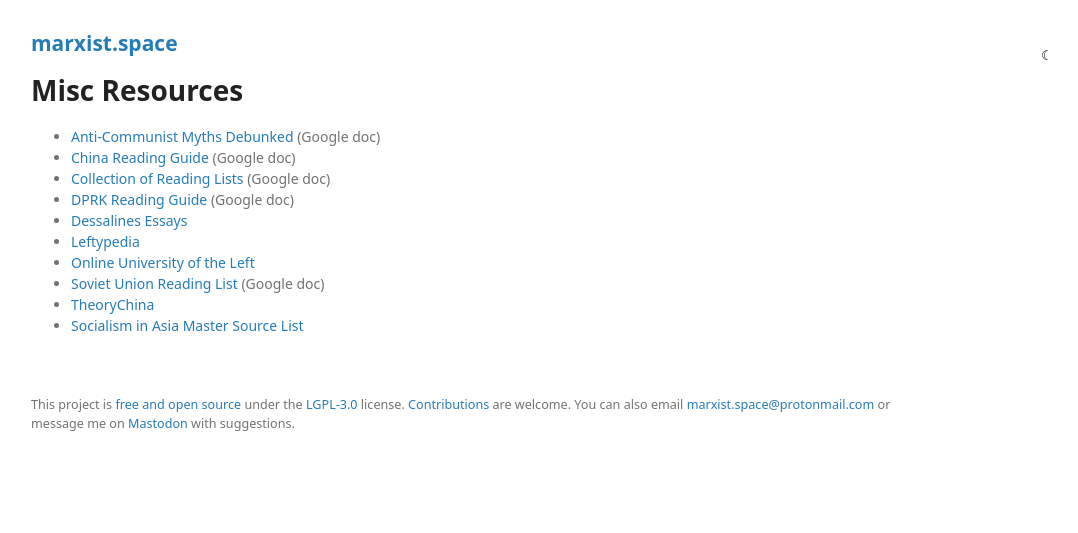
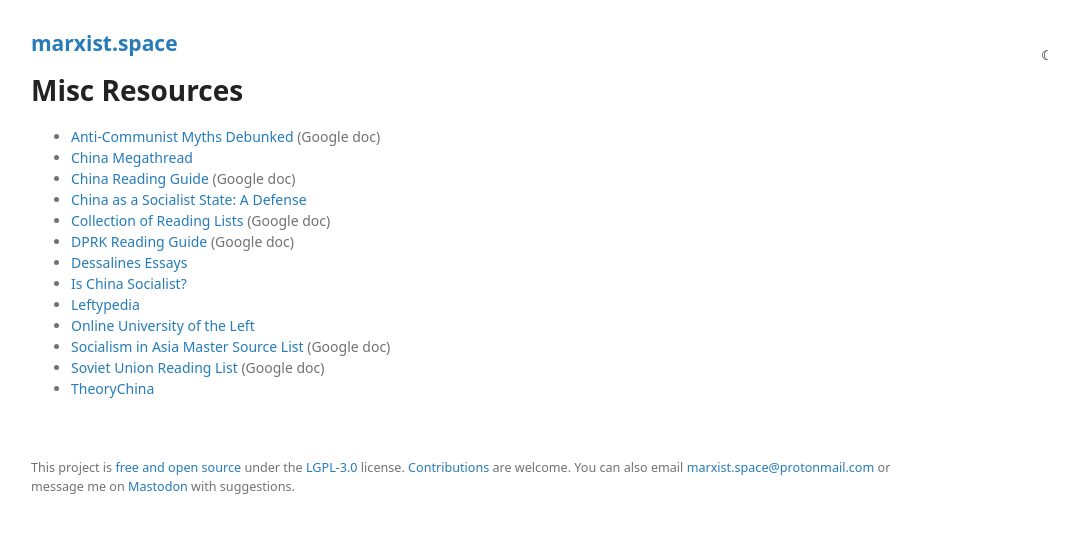
Before and after one commit to prolesoft/marxist.space, a Jekyll site: the page built from misc.md, in a window 1280 px wide. Shown: the top 533 px of the page, without its empty margins (179-1257 px from the left). Built offline with Jekyll 4.4.1, drawn with Linux system fonts in a browser that asks for light colours; our own code applies the rules of GitHub Pages for plain Markdown files.

Commit message:
chore: more china links

```diff
--- a/misc.md
+++ b/misc.md
@@ -8,12 +8,15 @@
 # Misc Resources
 
 * [Anti-Communist Myths Debunked](https://docs.google.com/document/d/1Gxwhh-vdeB--47HM-20cEVRC9eAMhrapbNf0Sk8VSOs/edit) (Google doc)
+* [China Megathread](https://www.reddit.com/r/communism/comments/c2b7ma/china_megathread_everything_a_leftist_must_know/)
 * [China Reading Guide](https://drive.google.com/file/d/15I2LRlK-VofmD1FWmXS1ERltTwuYFZcC/view) (Google doc)
+* [China as a Socialist State: A Defense](https://www.reddit.com/r/communism/comments/5ku8dz/china_as_a_socialist_marxistleninist_state_a/)
 * [Collection of Reading Lists](https://docs.google.com/document/d/1k-OPPy9UM9ApPuWVIsPcvX3zQh1LUsVbPQocD9mUhyA/edit) (Google doc)
 * [DPRK Reading Guide](https://drive.google.com/file/d/1QQn3q4OZwMh44qTmYhzHYSpokYoOEa_v/view) (Google doc)
 * [Dessalines Essays](https://github.com/dessalines/essays)
+* [Is China Socialist?](https://www.reddit.com/r/communism/comments/5vkthe/is_china_socialist_my_response_to_antichina_claims/)
 * [Leftypedia](https://leftypedia.org/wiki/Main_Page)
 * [Online University of the Left](http://ouleft.org/)
+* [Socialism in Asia Master Source List](https://docs.google.com/document/d/1KMAZopkLyjP74vOssz6XAdPxvMh-1rJRptFnFD54bPg/edit?usp=sharing) (Google doc)
 * [Soviet Union Reading List](https://docs.google.com/document/d/1qeYeYeLN7uKxfMdoe7TAmOMD2fmgyZdU_urvW6eAsRg/mobilebasic) (Google doc)
 * [TheoryChina](http://en.theorychina.org/)
-* [Socialism in Asia Master Source List](https://docs.google.com/document/d/1KMAZopkLyjP74vOssz6XAdPxvMh-1rJRptFnFD54bPg/edit?usp=sharing)
```
